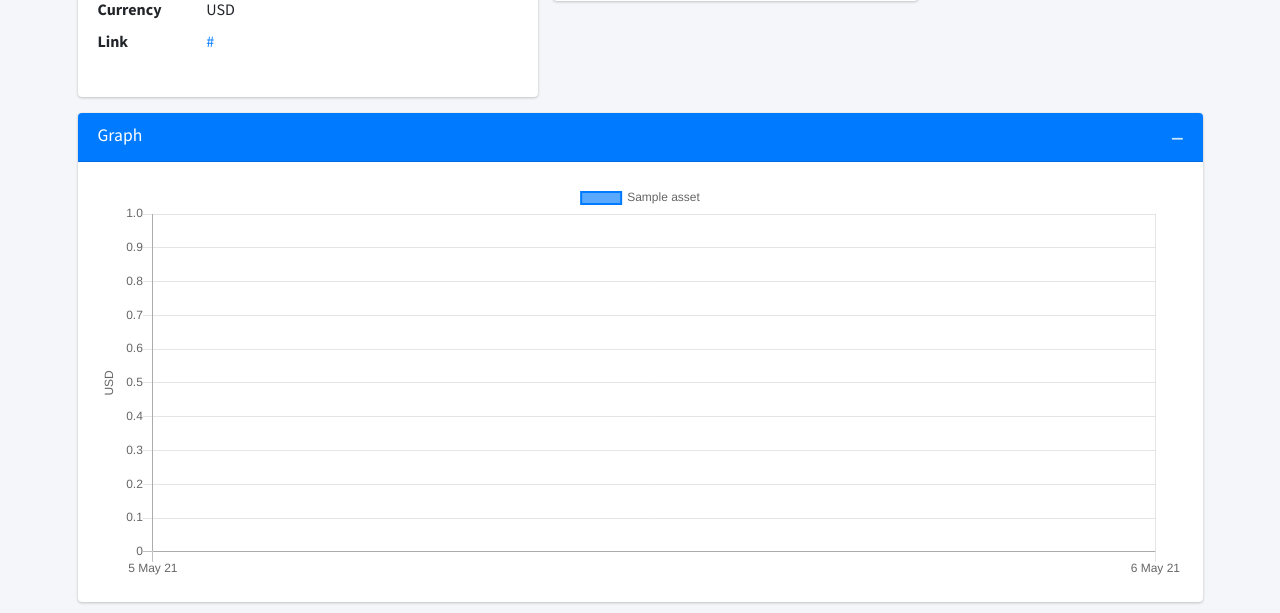
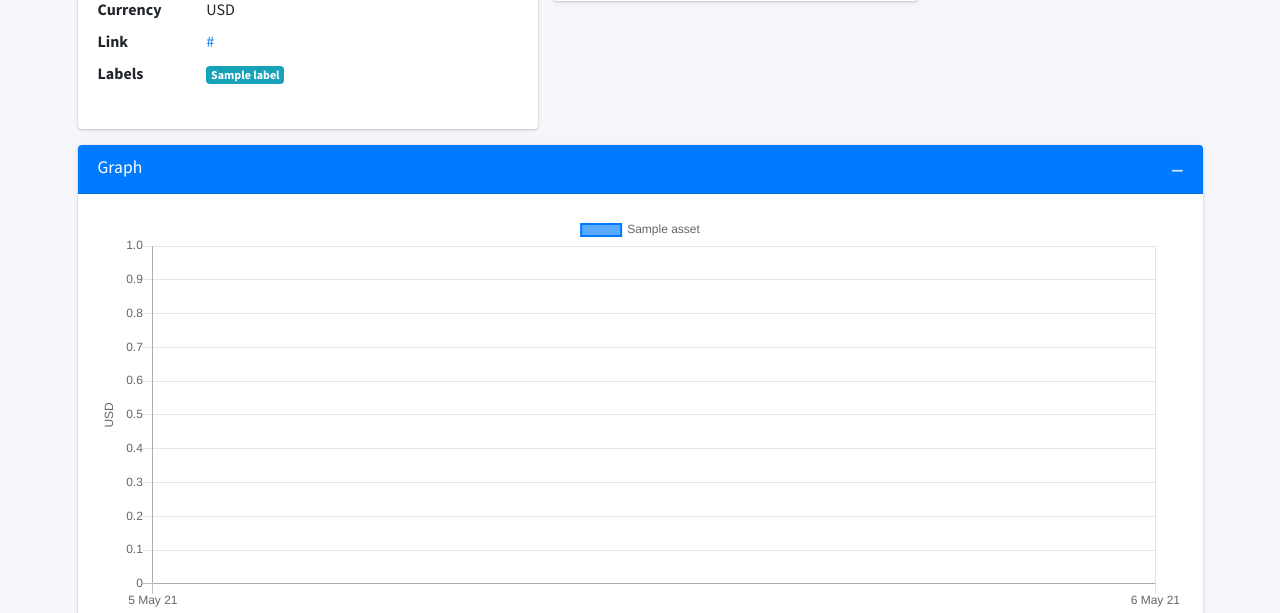
Before and after one commit to kpk-pl/wallet, a Python web app: template web-gui/flaskr/templates/asset/_.html in a window 1280 px wide. Shown: the part 324-937 px from the top of the page. Run offline with Jinja, Linux system fonts and the light colour scheme; the template is opened without the code that fills it: most values are stand-ins (such as "Sample title", 1, 10 or a date in 2020); some libraries are stand-ins or nearby versions.

Commit message:
Support labels on assets

```diff
--- a/web-gui/flaskr/handlers/asset.py
+++ b/web-gui/flaskr/handlers/asset.py
@@ -30,10 +30,11 @@
         "institution": 1,
         "category": 1,
         "subcategory": 1,
-        "currency": 1,
+        "currency": '$currency.name',
         "type": 1,
         "pricing": 1,
         "link": 1,
+        "labels": 1,
         "operations": { "$ifNull": [ '$operations', [] ] },
         "finalQuantity": { "$last": "$operations.finalQuantity" }
     }})
--- a/web-gui/flaskr/templates/asset/_.html
+++ b/web-gui/flaskr/templates/asset/_.html
@@ -132,6 +132,12 @@
             <dt class="col-sm-3">Link</dt>
             <dd class="col-sm-9"><a href="{{ asset.link }}" target="_blank" rel="noopener noreferrer">{{ asset.link }}</a></dd>
             {% endif %}
+            <dt class="col-sm-3">Labels</dt>
+            <dd class="col-sm-9">
+              {%- for label in asset.labels -%}
+                <span class="badge bg-info">{{ label }}</span>
+              {%- endfor -%}
+            </dd>
           </dl>
         </div>
       </div>
```
Also changed, not shown: web-gui/flaskr/handlers/wallet.py (+9 -11 lines).
